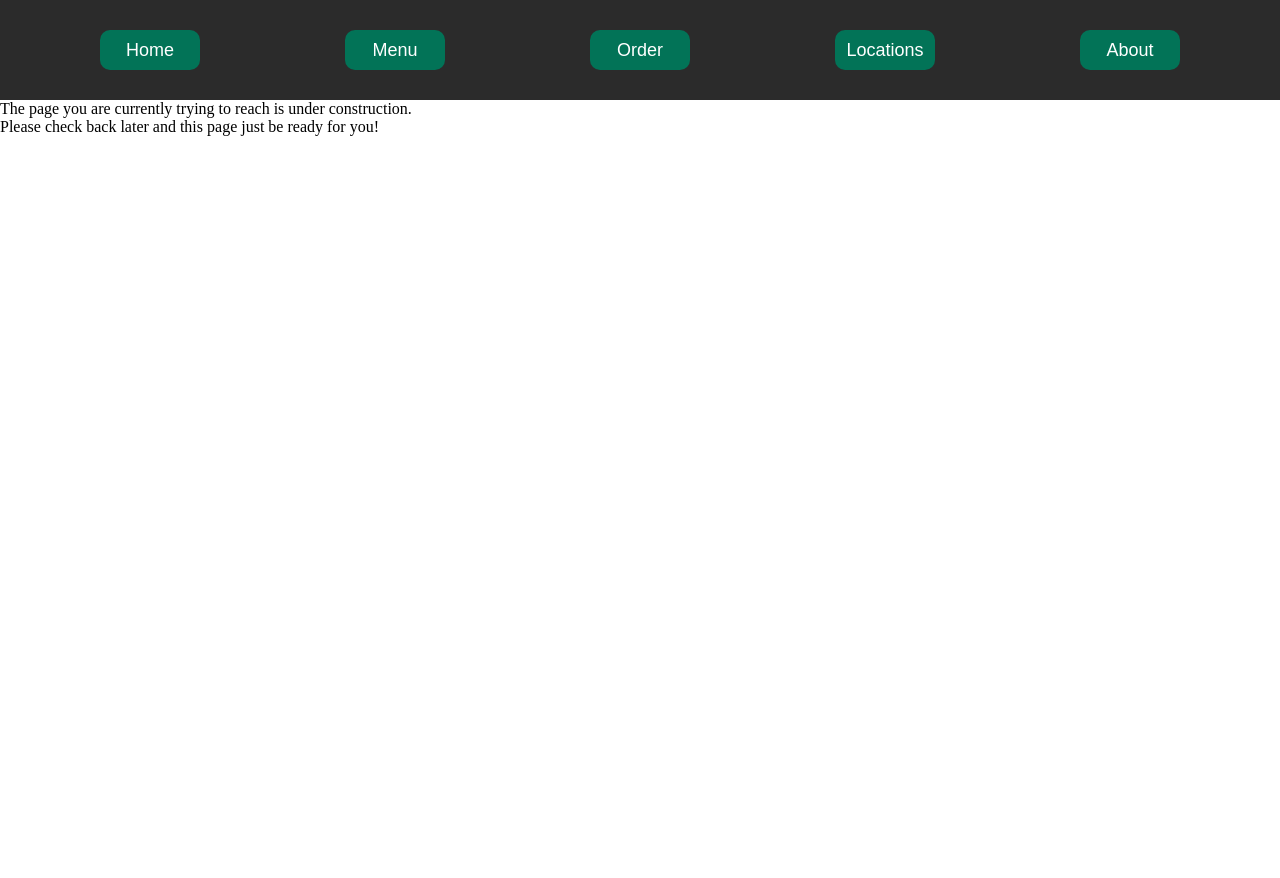
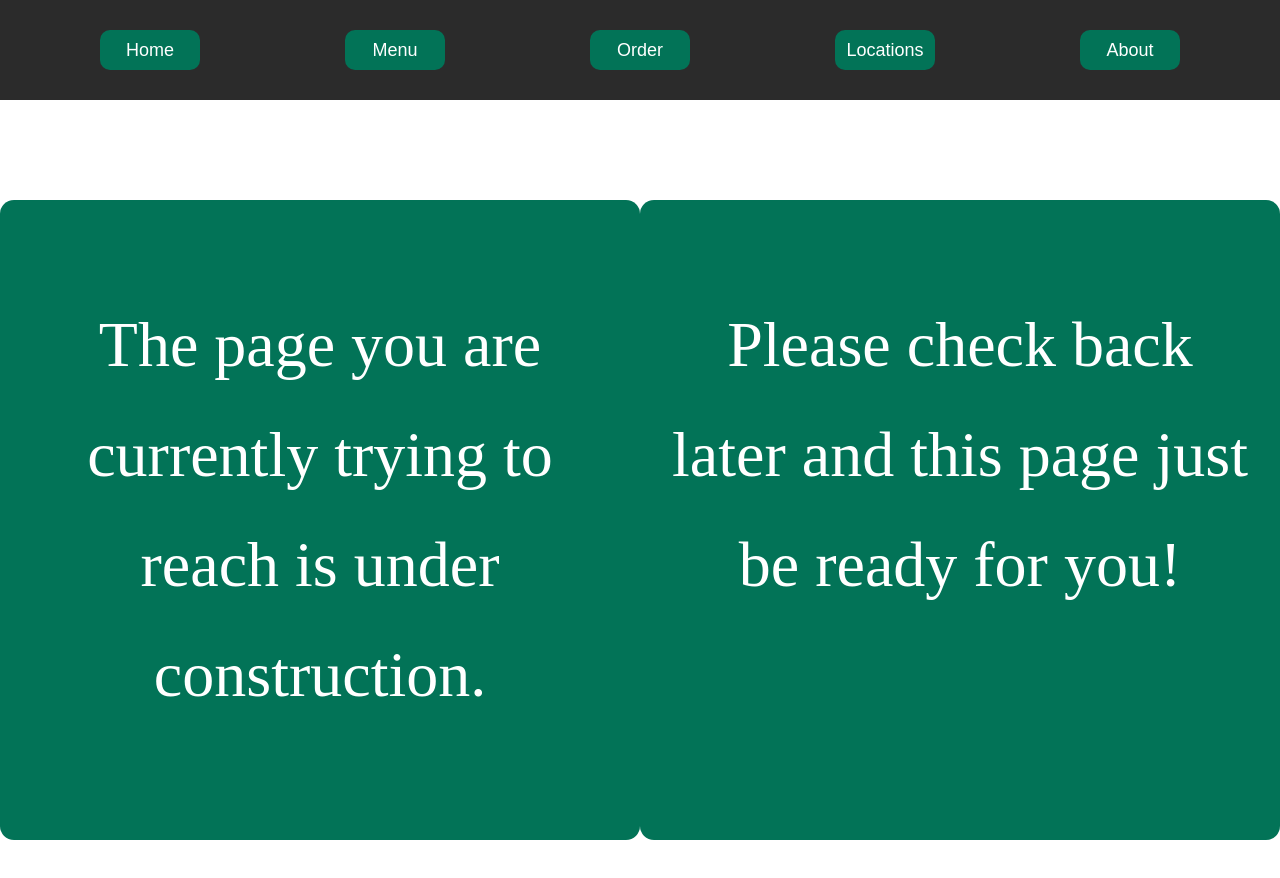
Before and after one commit to Roc327/top-restaurant, a website built with webpack: page src/index.html in a window 1280 px wide. Both pictures are taken after a click on the button "Order". Before the commit the page ends 800 px from the top, so only its background shows below. Built offline with nearby package versions, Linux system fonts and the light colour scheme.

Commit message:
Updated css
- Added css for construcPage.js

```diff
--- a/src/style.css
+++ b/src/style.css
@@ -152,3 +152,24 @@ button {
 .price {
   font-size: 22px;
 }
+
+/*---------- Added for construcPage.js ----------*/
+
+#construction-div {
+  display: flex;
+  justify-content: space-around;
+}
+
+#left-card,
+#right-card {
+  border-radius: 14px;
+  height: 550px;
+  width: 600px;
+  font-size: 64px;
+  line-height: 110px;
+  margin: 100px 0;
+  text-align: center;
+  padding: 90px 30px 0;
+  background-color: #027357;
+  color: white;
+}
```
